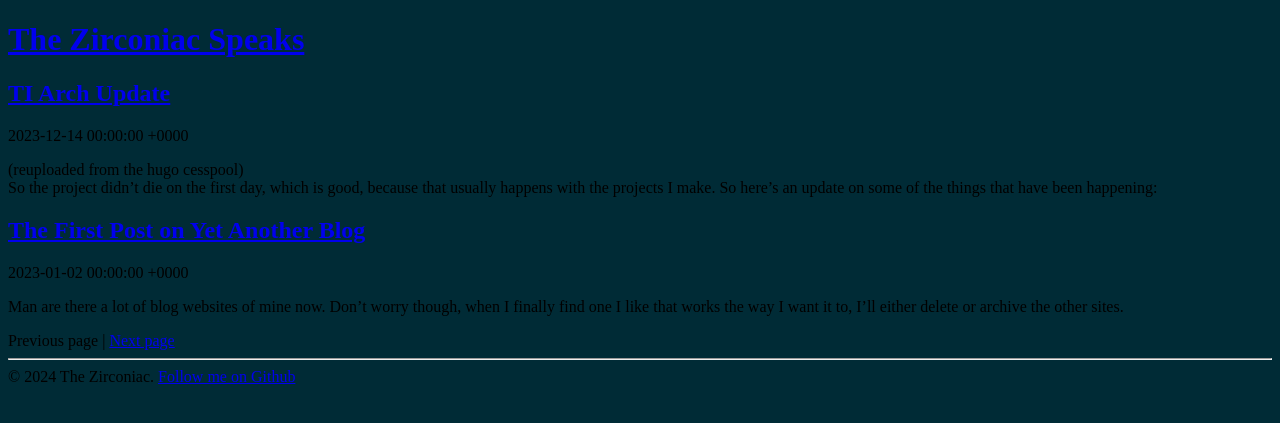
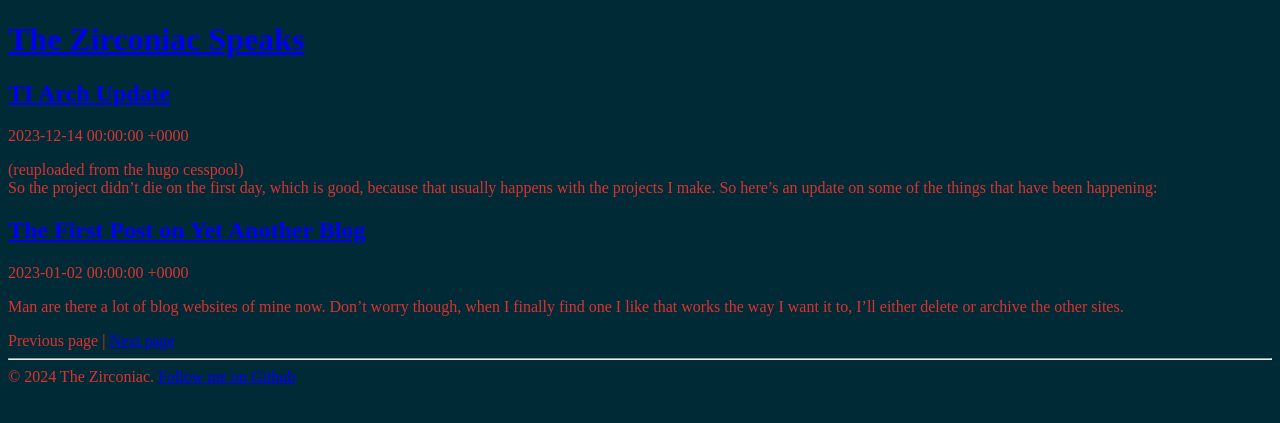
Before and after one commit to ZirconiaCubed3v2/ZirconiaCubed3v2.github.io, a Jekyll site: the page built from index.html, in a window 1280 px wide. Shown: the top 423 px of the page. Built offline with Jekyll 4.4.1, drawn with Linux system fonts in a browser that asks for light colours; the list of posts is cut into pages by our own code.

Commit message:
Update style.css

```diff
--- a/css/style.css
+++ b/css/style.css
@@ -1,4 +1,4 @@
 body {
   background-color: #002b36;
-  text-color: #dc322f;
+  color: #dc322f;
 }
```
